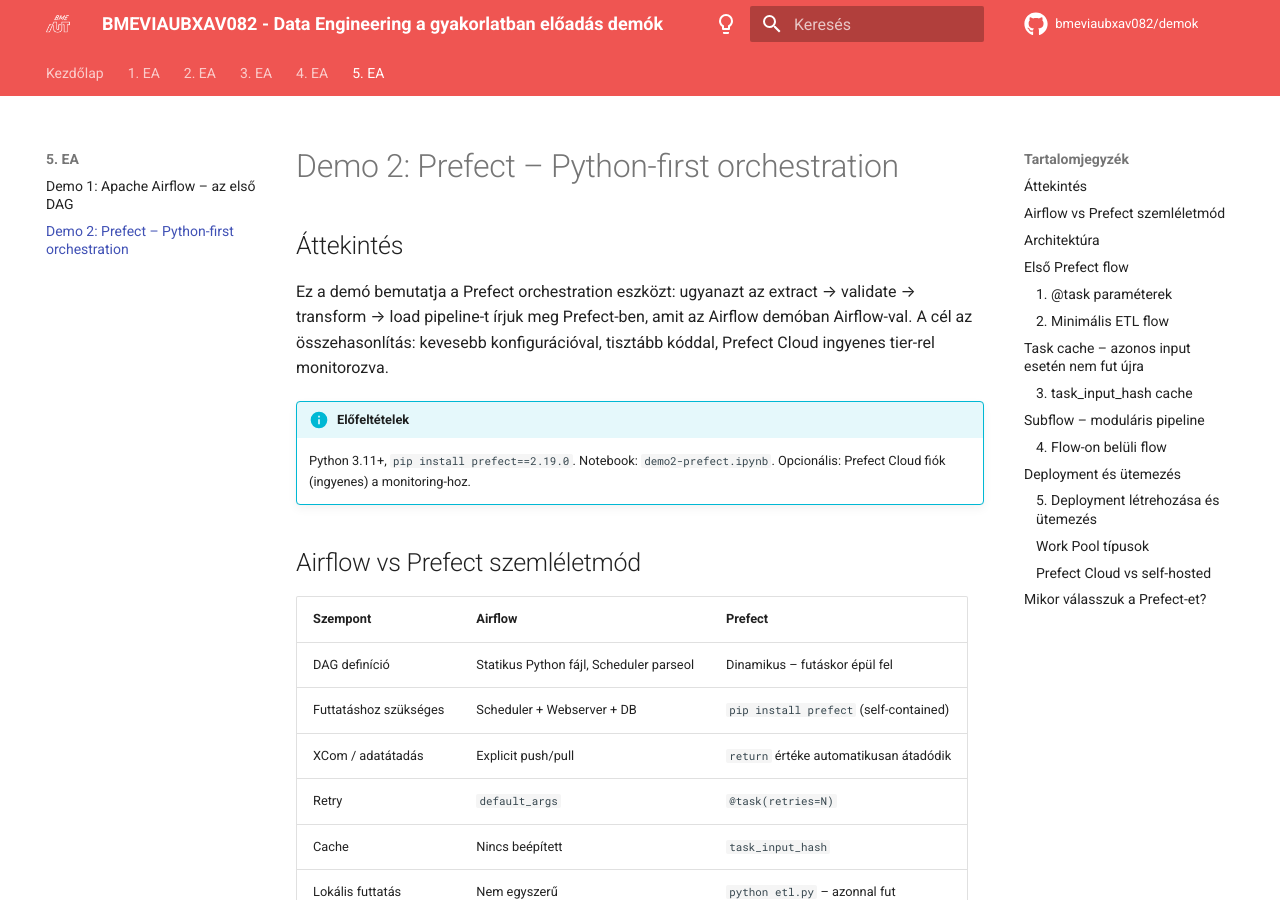
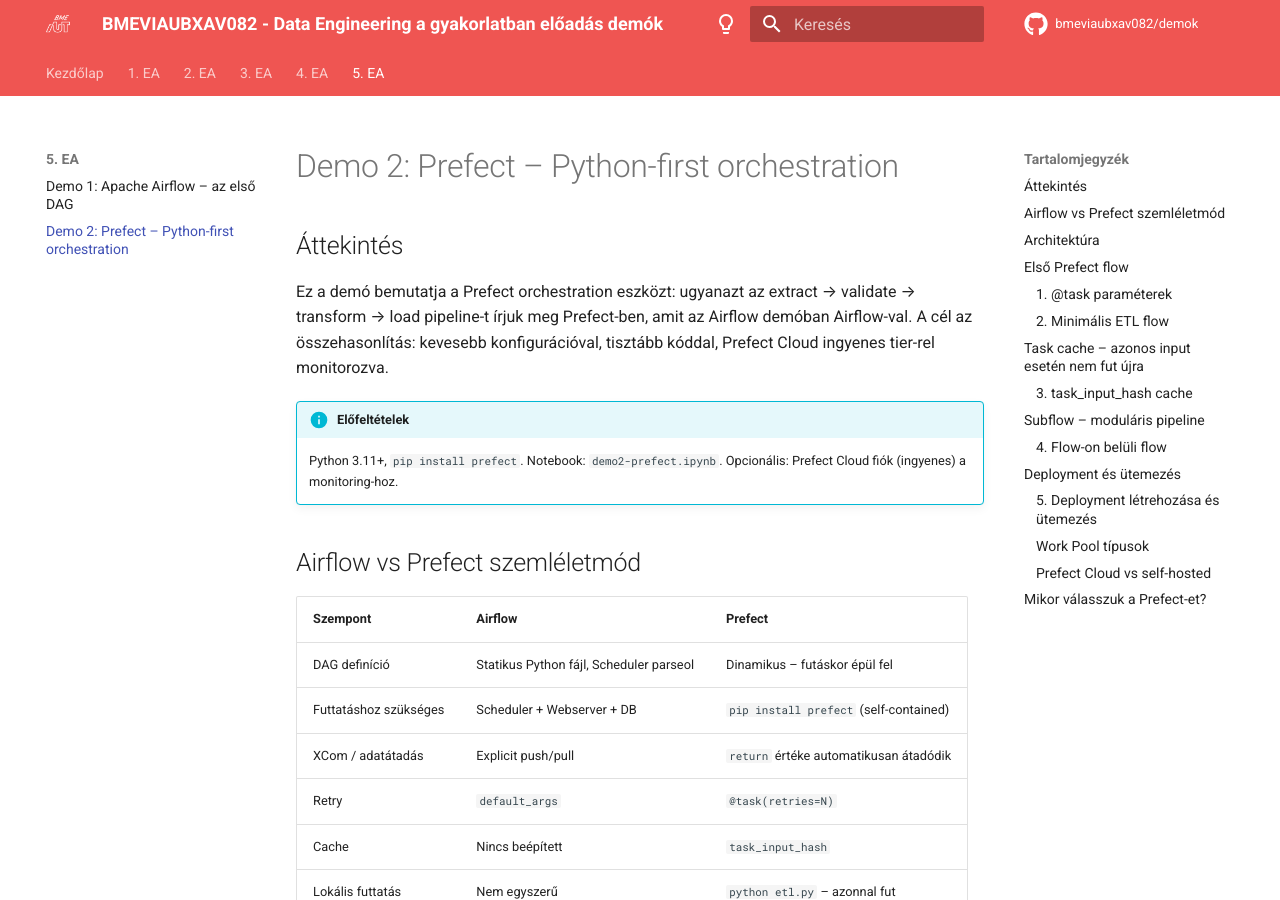
Before and after one commit to BMEVIAUBXAV082/demok, an MkDocs documentation site: the page built from docs/demok/5/d2.md, in a window 1280 px wide and 900 px high. Built offline with MkDocs 1.6.1 and Material for MkDocs 9.7.7, drawn with Linux system fonts in a browser that asks for light colours; comment, search, counter and statistics services are not loaded.

Commit message:
ea5 update

```diff
--- a/docs/demok/5/d2.md
+++ b/docs/demok/5/d2.md
@@ -5,7 +5,7 @@
 Ez a demó bemutatja a Prefect orchestration eszközt: ugyanazt az extract → validate → transform → load pipeline-t írjuk meg Prefect-ben, amit az Airflow demóban Airflow-val. A cél az összehasonlítás: kevesebb konfigurációval, tisztább kóddal, Prefect Cloud ingyenes tier-rel monitorozva.
 
 !!! info "Előfeltételek"
-    Python 3.11+, `pip install prefect==2.19.0`. Notebook: `demo2-prefect.ipynb`. Opcionális: Prefect Cloud fiók (ingyenes) a monitoring-hoz.
+    Python 3.11+, `pip install prefect`. Notebook: `demo2-prefect.ipynb`. Opcionális: Prefect Cloud fiók (ingyenes) a monitoring-hoz.
 
 ## Airflow vs Prefect szemléletmód
 
```
Also changed, not shown: docs/demok/5/docker/notebooks/demo2-prefect.ipynb.
